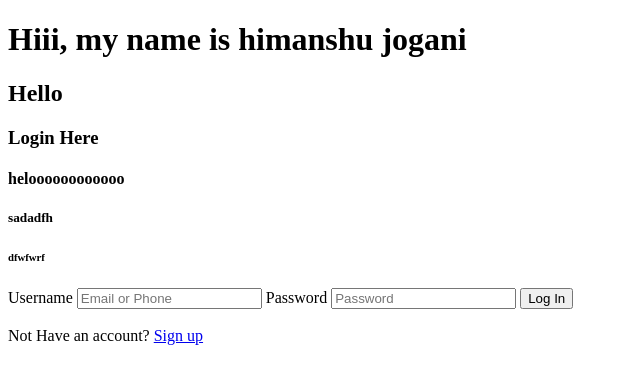
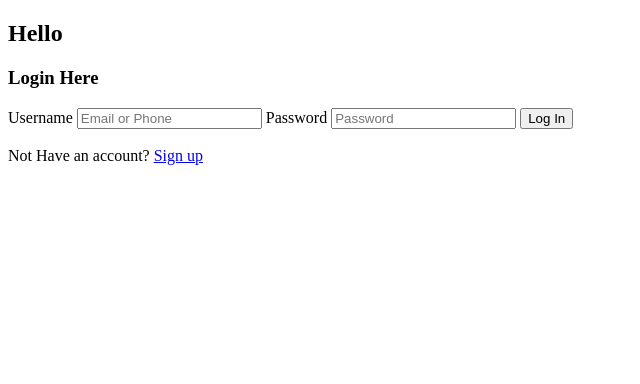
Before and after one commit to rksorthiya/Practice1, a plain HTML site: page index.html in a window 1280 px wide. Shown: the whole page, without its empty margins (0-640 px from the left). Drawn offline with Linux system fonts and the light colour scheme.

Commit message:
Index file updated.

```diff
--- a/index.html
+++ b/index.html
@@ -8,12 +8,9 @@
 
     <form>
 
-        <h1>Hiii, my name is himanshu jogani</h1>
+
         <h2>Hello</h2>
         <h3>Login Here</h3>
-        <h4>heloooooooooooo</h4>
-        <h5>sadadfh</h5>
-        <h6>dfwfwrf</h6>
 
         <label for="username">Username</label>
         <input type="text" placeholder="Email or Phone" id="username">
```
